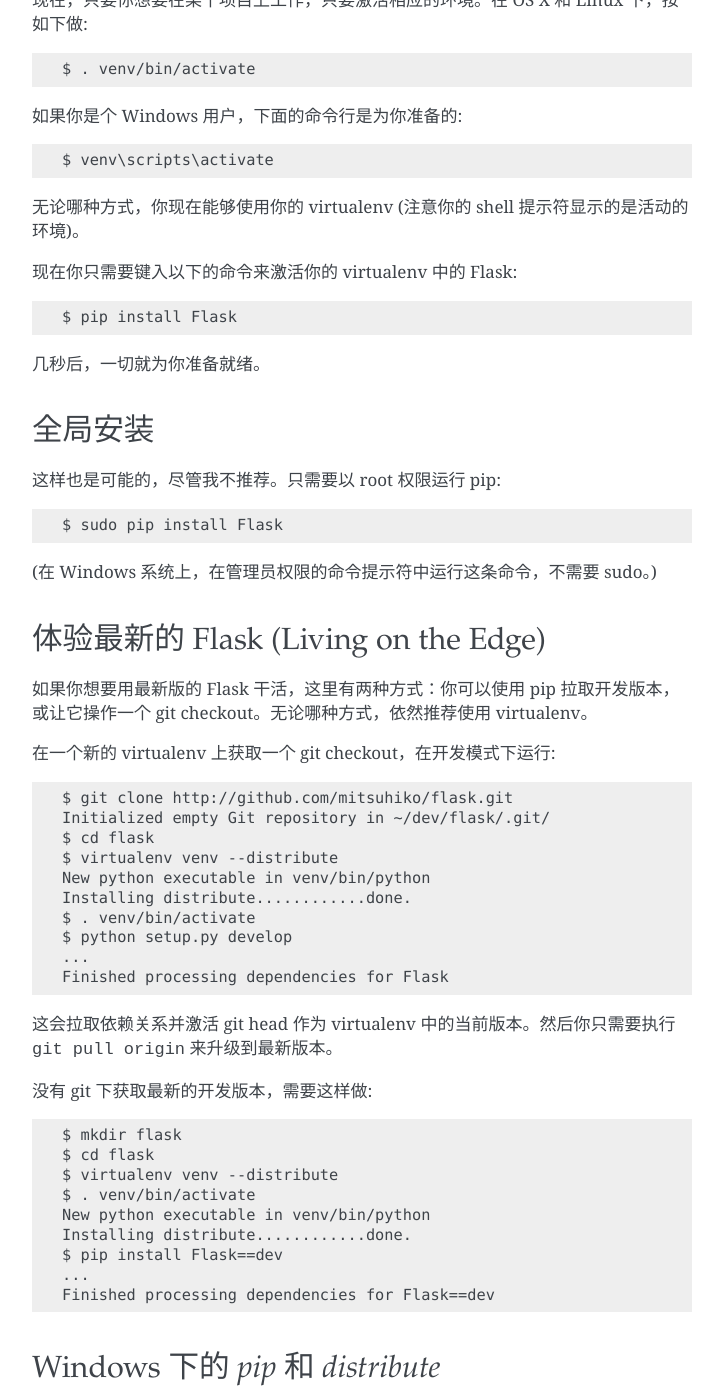
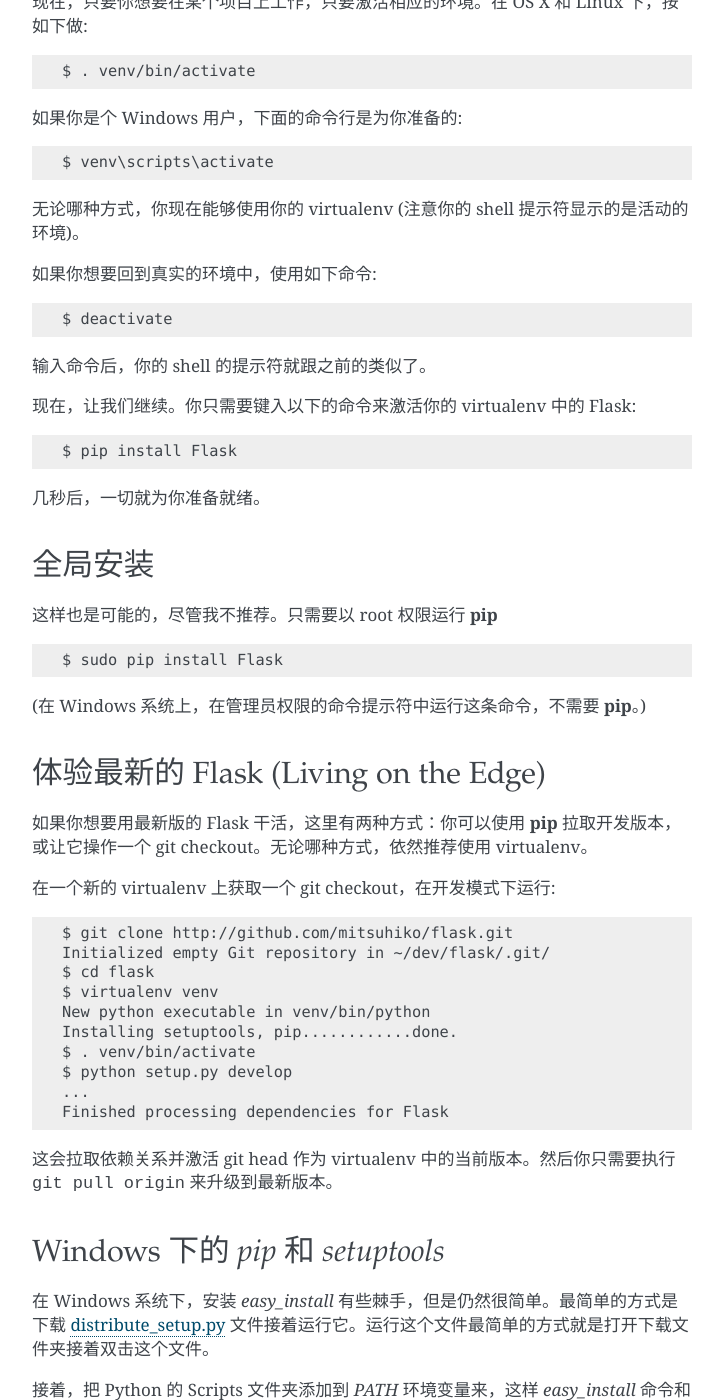
Before and after one commit to sixu05202004/Flask_docs_cn, a Sphinx documentation site: the page built from docs/installation.rst, in a window 1280 px wide and 1400 px high, scrolled down 1252 px. Shown: the whole window, without its empty margins (388-1111 px from the left). Built offline with Sphinx 7.4.7, drawn with Linux system fonts in a browser that asks for light colours; pages that are not in the unit, such as notebooks, are missing from menus; some of the changed text lies outside the part shown.

Commit message:
暂时更新master的内容

```diff
--- a/docs/installation.rst
+++ b/docs/installation.rst
@@ -34,15 +34,13 @@
 
     $ sudo pip install virtualenv
 
-上述的命令会在你的系统中安装 virtualenv。它甚至可能会出现在包管理器中。如果你使用 Ubuntu ，请尝试::
+上述的命令会在你的系统中安装 virtualenv。它甚至可能会出现在包管理器中。如果你使用 Ubuntu，请尝试::
 
     $ sudo apt-get install python-virtualenv
 
-如果是在 Windows 下并且没有安装 `easy_install` 命令，你首先必须安装 `easy_install` 。
-要想获取更多的安装信息，请查看 :ref:`windows-easy-install` 。一旦安装好 `easy_install` ，
-运行上述的命令，但是要去掉 sudo 前缀。
+如果是在 Windows 下并且没有安装 :command:`easy_install` 命令，你首先必须安装它。要想获取更多的安装信息，请查看 :ref:`windows-easy-install` 。一旦安装好 :command:`easy_install` ，运行上述的命令，但是要去掉 :command:`sudo` 前缀。
 
-一旦成功安装 virtualenv，运行 shell 创建自己的环境。我通常会创建一个项目文件夹，其下创建 `venv` 文件夹::
+一旦成功安装 virtualenv，运行 shell 创建自己的环境。我通常会创建一个项目文件夹，其下创建 :file:`venv` 文件夹::
 
     $ mkdir myproject
     $ cd myproject
@@ -60,7 +58,13 @@
 
 无论哪种方式，你现在能够使用你的 virtualenv (注意你的 shell 提示符显示的是活动的环境)。
 
-现在你只需要键入以下的命令来激活你的 virtualenv 中的 Flask::
+如果你想要回到真实的环境中，使用如下命令::
+
+    $ deactivate
+
+输入命令后，你的 shell 的提示符就跟之前的类似了。
+
+现在，让我们继续。你只需要键入以下的命令来激活你的 virtualenv 中的 Flask::
 
     $ pip install Flask
 
@@ -70,27 +74,26 @@
 全局安装
 ------------------------
 
-这样也是可能的，尽管我不推荐。只需要以 root 权限运行 pip::
+这样也是可能的，尽管我不推荐。只需要以 root 权限运行 :command:`pip` ::
 
     $ sudo pip install Flask
 
-(在 Windows 系统上，在管理员权限的命令提示符中运行这条命令，不需要 sudo。)
+(在 Windows 系统上，在管理员权限的命令提示符中运行这条命令，不需要 :command:`pip`。)
 
 
 体验最新的 Flask (Living on the Edge)
 --------------------------------------
 
-如果你想要用最新版的 Flask 干活，这里有两种方式：你可以使用 pip 拉取开发版本，
-或让它操作一个 git checkout。无论哪种方式，依然推荐使用 virtualenv。
+如果你想要用最新版的 Flask 干活，这里有两种方式：你可以使用 :command:`pip` 拉取开发版本，或让它操作一个 git checkout。无论哪种方式，依然推荐使用 virtualenv。
 
 在一个新的 virtualenv 上获取一个 git checkout，在开发模式下运行::
 
     $ git clone http://github.com/mitsuhiko/flask.git
     Initialized empty Git repository in ~/dev/flask/.git/
     $ cd flask
-    $ virtualenv venv --distribute
+    $ virtualenv venv
     New python executable in venv/bin/python
-    Installing distribute............done.
+    Installing setuptools, pip............done.
     $ . venv/bin/activate
     $ python setup.py develop
     ...
@@ -99,21 +102,10 @@
 这会拉取依赖关系并激活 git head 作为 virtualenv 中的当前版本。然后你只需要执行 ``git pull
 origin`` 来升级到最新版本。
 
-没有 git 下获取最新的开发版本，需要这样做::
-
-    $ mkdir flask
-    $ cd flask
-    $ virtualenv venv --distribute
-    $ . venv/bin/activate
-    New python executable in venv/bin/python
-    Installing distribute............done.
-    $ pip install Flask==dev
-    ...
-    Finished processing dependencies for Flask==dev
 
 .. _windows-easy-install:
 
-Windows 下的 `pip` 和 `distribute`
+Windows 下的 `pip` 和 `setuptools`
 -----------------------------------
 
 在 Windows 系统下，安装 `easy_install` 有些棘手，但是仍然很简单。最简单的方式是下载
```
